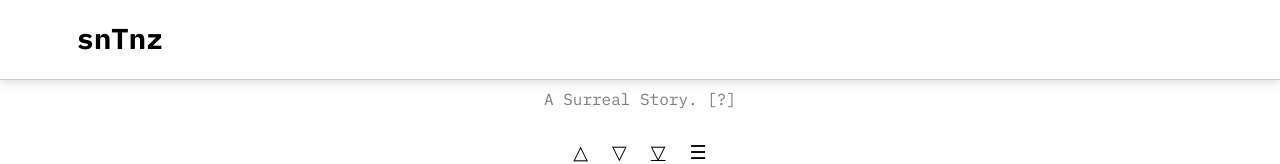
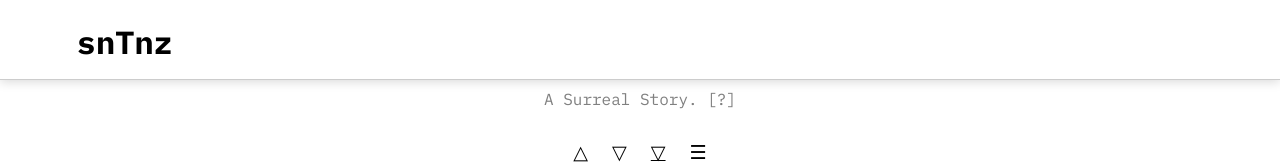
Before and after one commit to numero41/SNTNZ, a website with bundled scripts: page sntnz-project/public/index.html in a window 1280 px wide. Shown: the top 164 px of the page. Built offline with nearby package versions, Linux system fonts and the light colour scheme; files whose address does not match are found by name.

Commit message:
another attempt for the site title bold issue

```diff
--- a/sntnz-project/public/style.css
+++ b/sntnz-project/public/style.css
@@ -154,11 +154,6 @@ body {
   transition: all 0.2s ease;
 }
 
-.title-wrapper {
-  display: flex;
-  align-items: baseline;
-  gap: 0.75rem;
-}
 
 .header-button a:hover {
   background-color: var(--color-grey1);
@@ -174,11 +169,6 @@ body {
    --- TYPOGRAPHY & CONTENT ---
 ============================================================================ */
 
-/* Site title and short headline */
-.site-title {
-  font-size: 1.8rem;
-  font-weight: bold;
-}
 
 .headline {
   font-size: 1rem;
```
